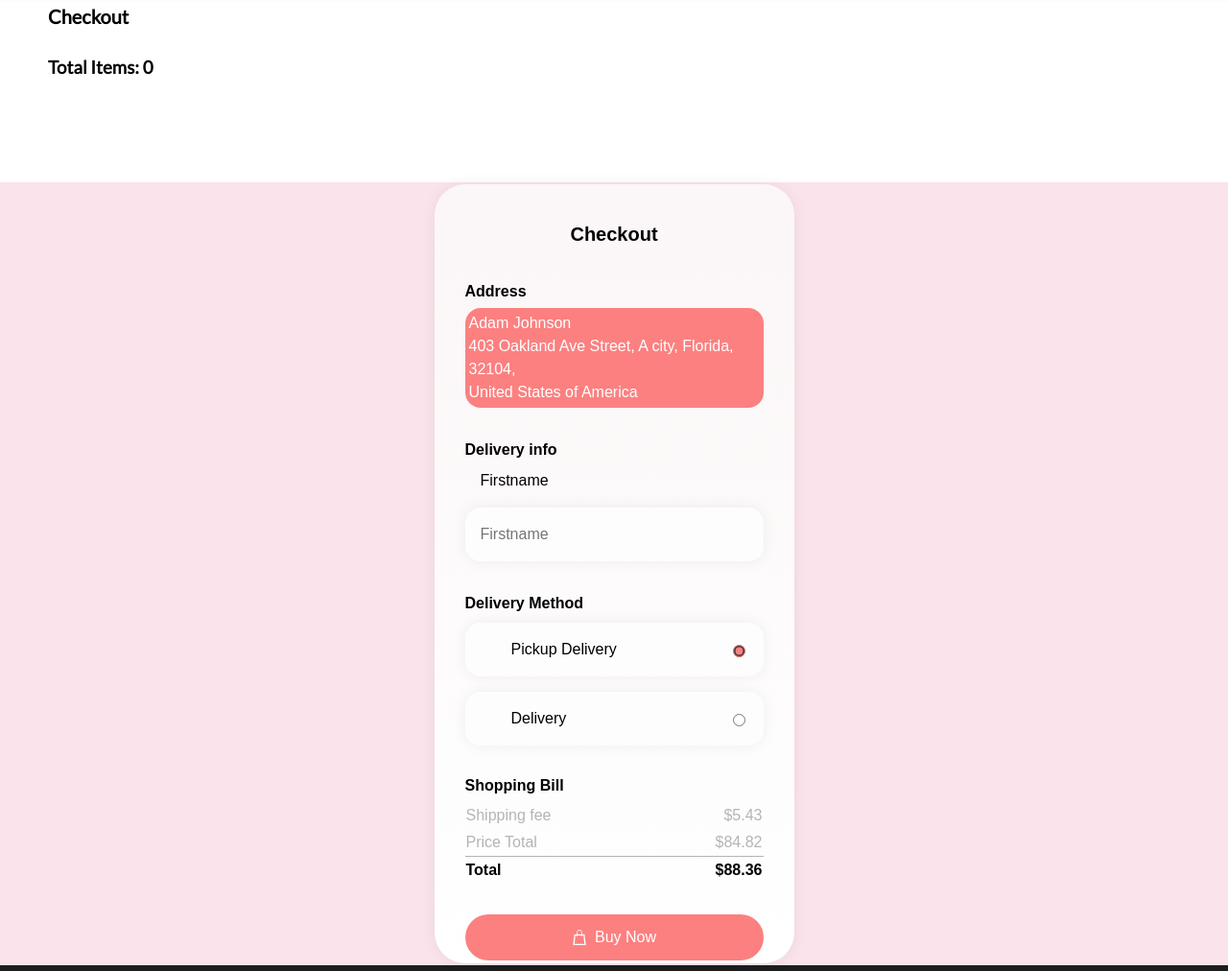
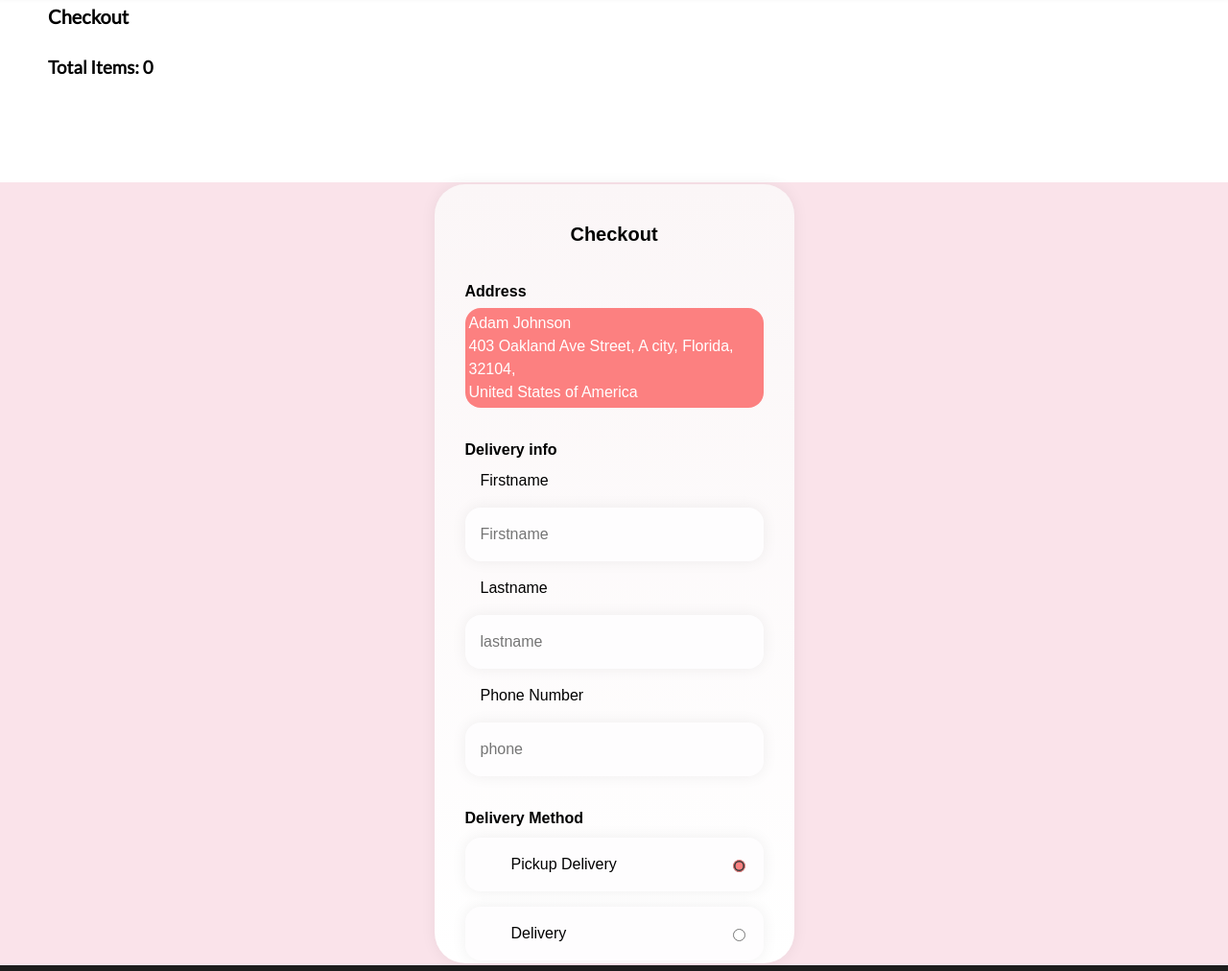
Before and after one commit to Coderdivine/mum, a plain HTML site: page frontend/E-CommerceWebsite/cart.html in a window 1280 px wide. Shown: the part 85-1097 px from the top of the page at 96% size. Drawn offline with Linux system fonts and the light colour scheme; no server answers.

Commit message:
be that person

```diff
--- a/frontend/E-CommerceWebsite/cart.html
+++ b/frontend/E-CommerceWebsite/cart.html
@@ -66,6 +66,16 @@
                       <svg class="icon">
                     </svg>Firstname</label>
                     <input id="firstname" placeholder="Firstname" class="form__radio" />
+
+                    <label for="lastname">
+                      <svg class="icon">
+                    </svg>Lastname</label>
+                    <input id="lastname" placeholder="lastname" class="form__radio" />
+
+                    <label for="phone">
+                      <svg class="icon">
+                    </svg>Phone Number</label>
+                    <input id="phone" placeholder="phone" class="form__radio" />
 
                 </div>
               </fieldset>
```
